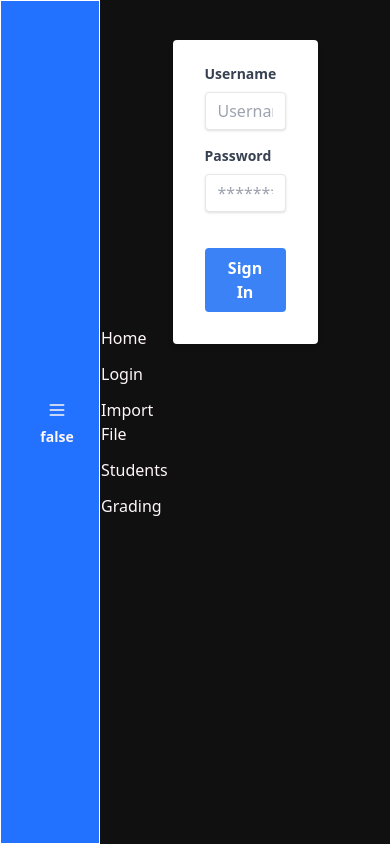
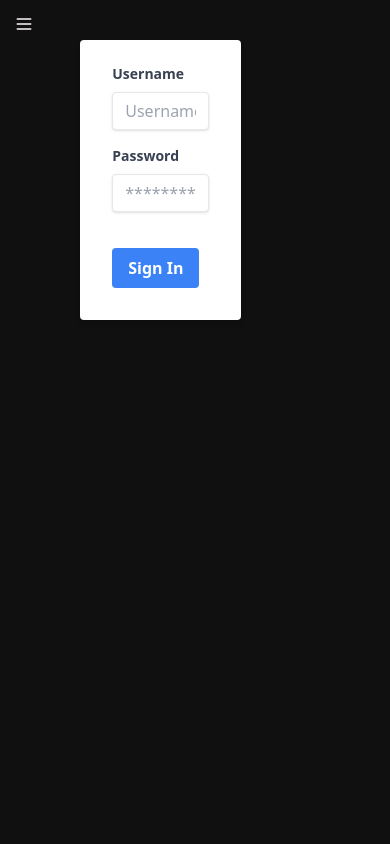
Before and after one commit to JinPlanter/Pharma-Assist, a Next.js app: page /Login in a window 390 px wide. Built offline with nearby package versions, Linux system fonts and the light colour scheme.

Commit message:
changed menuButton so it renders properly based on screen size

```diff
--- a/app/components/navigation.js
+++ b/app/components/navigation.js
@@ -2,6 +2,7 @@
 
 import React, { useState, useEffect } from "react";
 import Link from "next/link";
+import useWindowSize from "../lib/useWindowSize";
 
 export default function Navigation() {
   const [isDrawerOpen, setIsDrawerOpen] = useState(false);
@@ -14,28 +15,27 @@ export default function Navigation() {
     setIsDrawerOpen(false);
   };
 
+  const size = useWindowSize();
+  const mobileMaxScreenSize = 700;
   {
     /* Close Drawer when user clicks outside of it */
   }
   useEffect(() => {
+    if (size.width > mobileMaxScreenSize) {
+      return setIsDrawerOpen(true);
+    }
     if (isDrawerOpen) {
       document.addEventListener("click", closeDrawer);
     }
     return () => {
       document.removeEventListener("click", closeDrawer);
     };
-  }, [isDrawerOpen]);
-  {
-    /* TODO: Make the navbar collapsable on mobile devices */
-  }
+  }, [isDrawerOpen, size]);
   return (
-    <nav className="navigation border border-white w-30%">
-      <div className="navigationDrawer">
+    <>
+      {size.width < mobileMaxScreenSize ? (
         <div className="menuButtonWrapper">
-          <button
-            className="menuButton"
-            onClick={() => setIsDrawerOpen(!isDrawerOpen)}
-          >
+          <button className="menuButton" onClick={toggleDrawer}>
             <svg
               xmlns="http://www.w3.org/2000/svg"
               fill="none"
@@ -49,9 +49,12 @@ export default function Navigation() {
                 d="M4 6h16M4 12h16M4 18h16"
               ></path>
             </svg>
-            {isDrawerOpen ? "true" : "false"} {/*Debug*/}
           </button>
         </div>
+      ) : null}
+      {isDrawerOpen && (
+        <nav className="navigation ">
+          <div className="navigationDrawer">
             <ul className="navigationDrawerUl">
               <li className="navigationDrawerLi">
                 <Link
@@ -101,5 +104,7 @@ export default function Navigation() {
             </ul>
           </div>
         </nav>
+      )}
+    </>
   );
 }
--- a/app/globals.css
+++ b/app/globals.css
@@ -203,7 +203,7 @@ p {
 
 @layer components {
   .navigation {
-    @apply navbar;
+    @apply navbar grid grid-cols-1;
   }
 }
 .navigationContainer {
@@ -214,11 +214,6 @@ p {
 }
 
 .navigationDrawer {
-  padding: 1rem;
-  top: 0rem;
-  left: 0px;
-  height: 100%;
-  width: 100%;
   z-index: 50;
   border-radius: 0.375rem;
   border-color: theme("colors.custom-white");
@@ -255,38 +250,23 @@ p {
   color: theme("colors.custom-white");
 }
 /* Menu Button */
-
-.menuButton {
-  display: none;
-}
 @layer components {
   .menuButton {
-    @apply flex-none btn btn-square btn-ghost;
-  }
-
-  .menuButtonWrapper {
-    @apply flex align-top;
+    @apply absolute btn btn-square btn-ghost block align-top;
   }
 }
+
 /* Mobile View */
 
 @media screen and (max-width: 700px) {
   .navigation {
-    width: 100px;
-    min-width: 100px;
-  }
-
-  .menuButton {
-    display: flex;
+    width: 200px;
+    min-width: 200px;
   }
 
   @layer components {
     .navigation {
       @apply flex-none;
     }
-
-    .menuButton {
-      @apply align-top;
-    }
   }
 }
```
Lines whose indentation alone changed are shown as unchanged.
